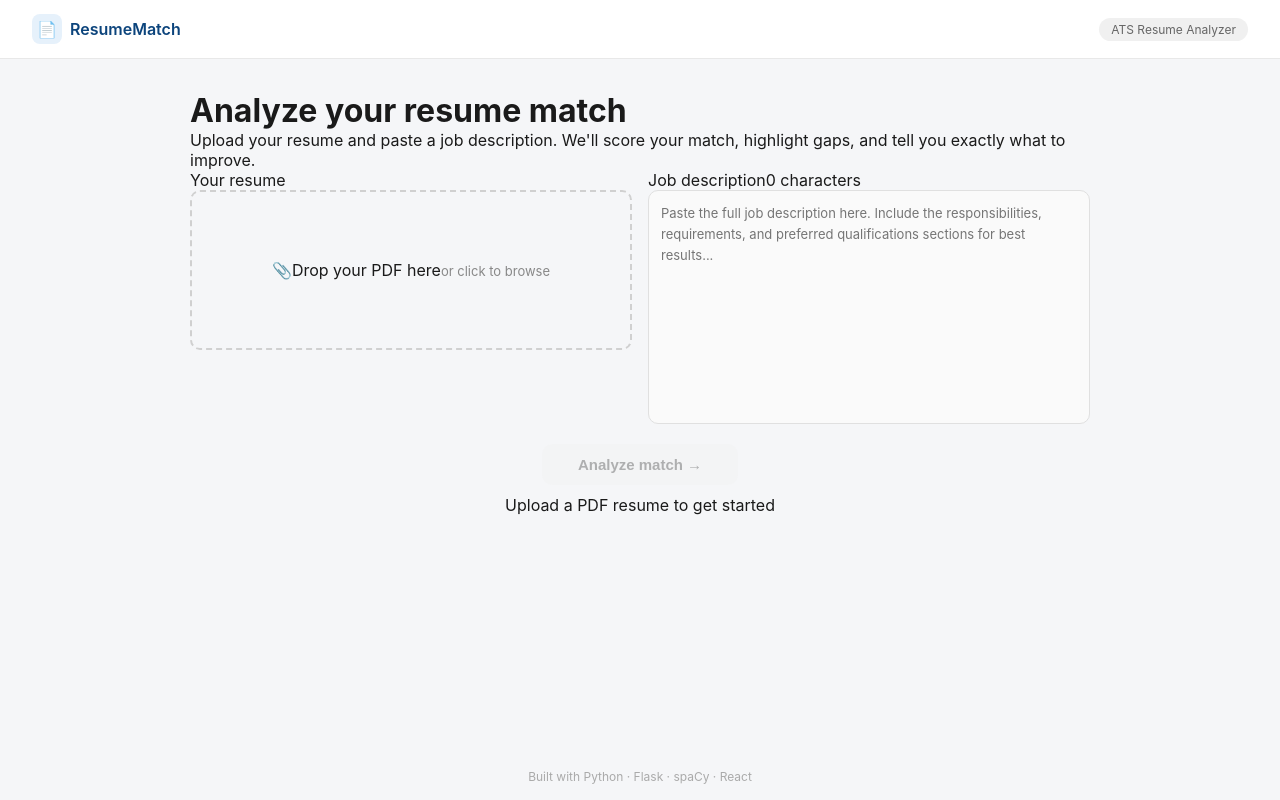
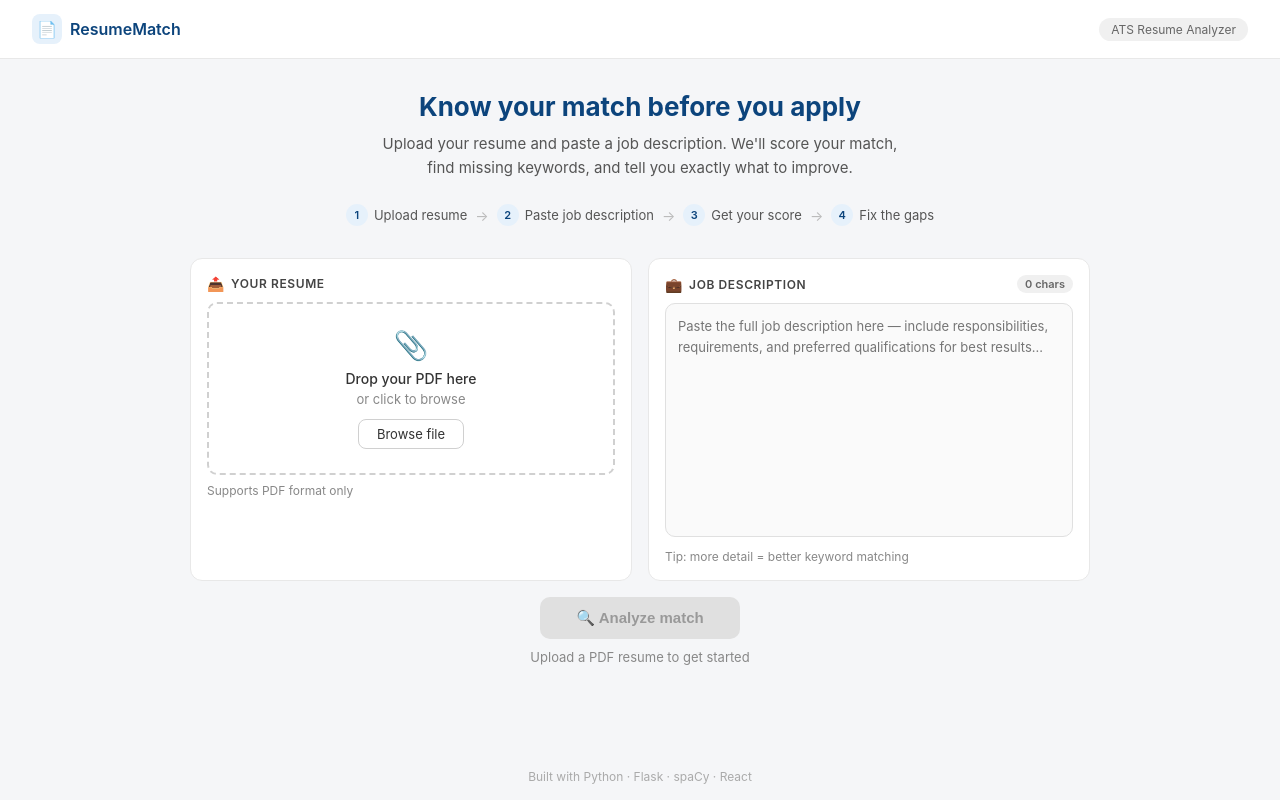
Before and after one commit to yanshikasingh055-spec/Resume_analyzer, a React (Vite) app in the folder frontend/: page / in a window 1280 px wide. Built offline with nearby package versions, Linux system fonts and the light colour scheme.

Commit message:
redesign: rebuild upload panel with hero, steps and improved file handling

```diff
--- a/frontend/src/components/UploadPanel.jsx
+++ b/frontend/src/components/UploadPanel.jsx
@@ -10,37 +10,35 @@ export default function UploadPanel({ onAnalyze, loading, error }) {
     e.preventDefault();
     setDragOver(false);
     const file = e.dataTransfer.files[0];
-    if (file && file.type === "application/pdf") {
-      setResumeFile(file);
-    }
-  };
-
-  const handleFileChange = (e) => {
-    const file = e.target.files[0];
-    if (file) setResumeFile(file);
-  };
-
-  const handleSubmit = () => {
-    if (!resumeFile || !jobDescription.trim()) return;
-    onAnalyze(resumeFile, jobDescription);
+    if (file && file.type === "application/pdf") setResumeFile(file);
   };
 
   const isReady = resumeFile && jobDescription.trim().length > 50;
 
   return (
     <div className="upload-panel">
-      <div className="panel-intro">
-        <h1>Analyze your resume match</h1>
-        <p>
-          Upload your resume and paste a job description. We'll score your
-          match, highlight gaps, and tell you exactly what to improve.
+      <div className="hero">
+        <h1 className="hero-title">Know your match before you apply</h1>
+        <p className="hero-sub">
+          Upload your resume and paste a job description. We'll score your match,
+          find missing keywords, and tell you exactly what to improve.
         </p>
+        <div className="steps">
+          {["Upload resume", "Paste job description", "Get your score", "Fix the gaps"].map((s, i) => (
+            <div className="step" key={i}>
+              <span className="step-num">{i + 1}</span>
+              <span className="step-text">{s}</span>
+              {i < 3 && <span className="step-sep">→</span>}
+            </div>
+          ))}
+        </div>
       </div>
 
       <div className="upload-grid">
-        {/* Resume Upload */}
-        <div className="upload-section">
-          <label className="section-label">Your resume</label>
+        <div className="upload-card">
+          <div className="card-label">
+            <span className="label-icon">📤</span> Your resume
+          </div>
           <div
             className={`drop-zone ${dragOver ? "drag-over" : ""} ${resumeFile ? "has-file" : ""}`}
             onDragOver={(e) => { e.preventDefault(); setDragOver(true); }}
@@ -48,46 +46,51 @@ export default function UploadPanel({ onAnalyze, loading, error }) {
             onDrop={handleDrop}
             onClick={() => fileInputRef.current.click()}
           >
-            <input
-              type="file"
-              accept=".pdf"
-              ref={fileInputRef}
-              onChange={handleFileChange}
-              style={{ display: "none" }}
-            />
+            <input type="file" accept=".pdf" ref={fileInputRef}
+              onChange={(e) => { if (e.target.files[0]) setResumeFile(e.target.files[0]); }}
+              style={{ display: "none" }} />
             {resumeFile ? (
-              <div className="file-selected">
-                <span className="file-icon">✓</span>
-                <span className="file-name">{resumeFile.name}</span>
-                <span className="file-size">
-                  {(resumeFile.size / 1024).toFixed(0)} KB
-                </span>
+              <div className="file-ready">
+                <div className="file-ready-icon">✓</div>
+                <div>
+                  <div className="file-ready-name">{resumeFile.name}</div>
+                  <div className="file-ready-size">{(resumeFile.size / 1024).toFixed(0)} KB · PDF ready</div>
+                </div>
+                <button className="file-change" onClick={(e) => { e.stopPropagation(); setResumeFile(null); }}>
+                  Change
+                </button>
               </div>
             ) : (
               <div className="drop-prompt">
-                <span className="drop-icon">📎</span>
-                <span className="drop-text">Drop your PDF here</span>
-                <span className="drop-sub">or click to browse</span>
+                <div className="drop-icon-wrap">📎</div>
+                <div className="drop-title">Drop your PDF here</div>
+                <div className="drop-sub">or click to browse</div>
+                <div className="drop-btn">Browse file</div>
               </div>
             )}
           </div>
+          <div className="card-tip">Supports PDF format only</div>
         </div>
 
-        {/* Job Description */}
-        <div className="upload-section">
-          <label className="section-label">
-            Job description
-            <span className="char-count">
-              {jobDescription.length} characters
-            </span>
-          </label>
+        <div className="upload-card">
+          <div className="card-label">
+            <span className="label-icon">💼</span> Job description
+            <span className="char-pill">{jobDescription.length} chars</span>
+          </div>
           <textarea
             className="jd-textarea"
-            placeholder="Paste the full job description here. Include the responsibilities, requirements, and preferred qualifications sections for best results..."
+            placeholder="Paste the full job description here — include responsibilities, requirements, and preferred qualifications for best results..."
             value={jobDescription}
             onChange={(e) => setJobDescription(e.target.value)}
             rows={10}
           />
+          <div className="card-tip">
+            {jobDescription.length < 50 && jobDescription.length > 0
+              ? "Add more text for accurate results (min 50 characters)"
+              : jobDescription.length >= 50
+              ? "✓ Good length for analysis"
+              : "Tip: more detail = better keyword matching"}
+          </div>
         </div>
       </div>
 
@@ -99,23 +102,20 @@ export default function UploadPanel({ onAnalyze, loading, error }) {
 
       <div className="submit-row">
         <button
-          className={`analyze-btn ${isReady && !loading ? "ready" : "disabled"}`}
-          onClick={handleSubmit}
+          className={`analyze-btn ${isReady && !loading ? "ready" : "muted"}`}
+          onClick={() => { if (isReady && !loading) onAnalyze(resumeFile, jobDescription); }}
           disabled={!isReady || loading}
         >
           {loading ? (
-            <span className="btn-loading">
-              <span className="spinner" /> Analyzing your resume...
-            </span>
+            <span className="btn-inner"><span className="spinner" /> Analyzing your resume...</span>
           ) : (
-            "Analyze match →"
+            <span className="btn-inner">🔍 Analyze match</span>
           )}
         </button>
         {!isReady && !loading && (
-          <p className="hint">
-            {!resumeFile
-              ? "Upload a PDF resume to get started"
-              : "Add a longer job description (at least 50 characters)"}
+          <p className="submit-hint">
+            {!resumeFile ? "Upload a PDF resume to get started"
+              : "Paste a job description (at least 50 characters)"}
           </p>
         )}
       </div>
```
